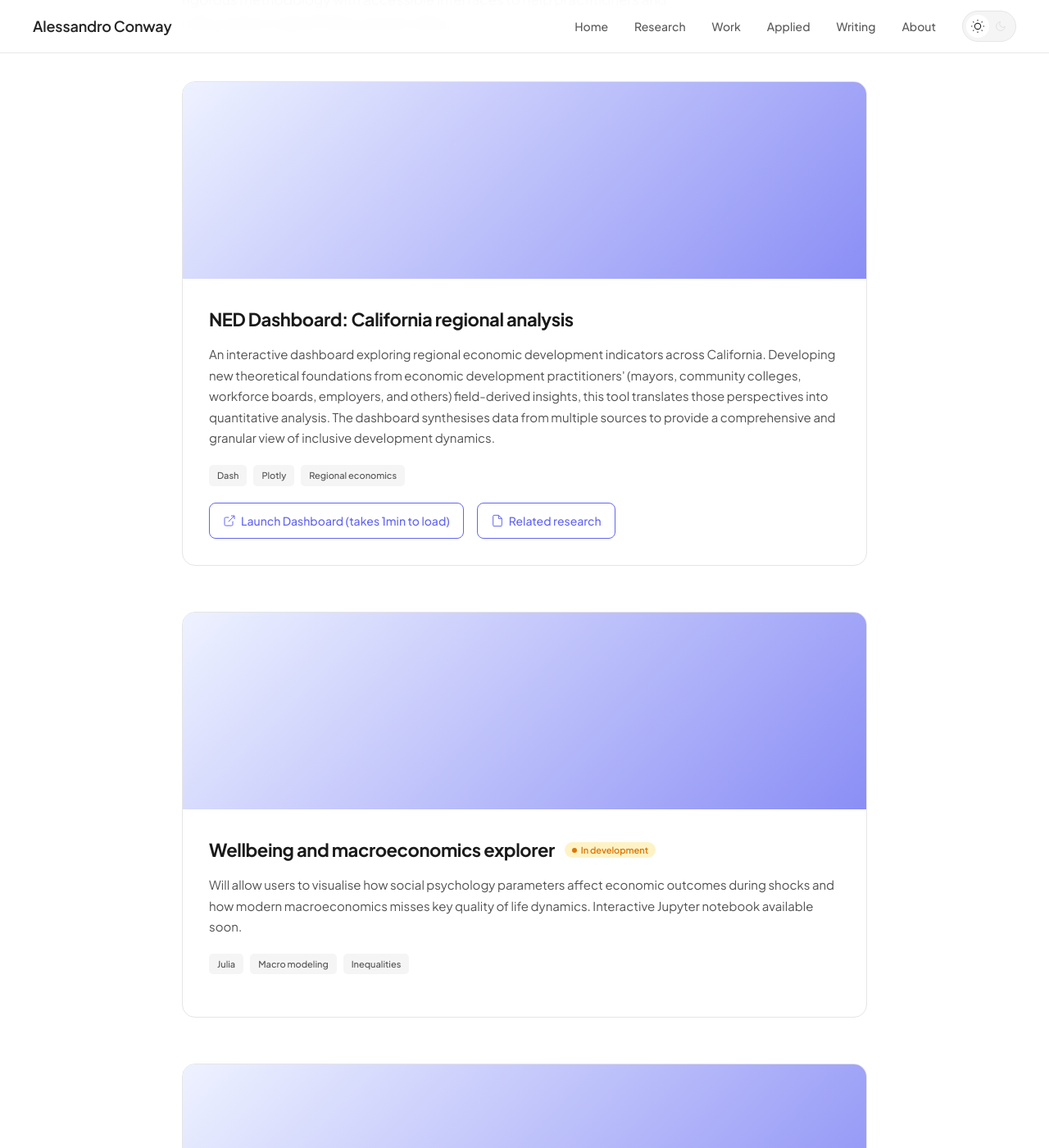
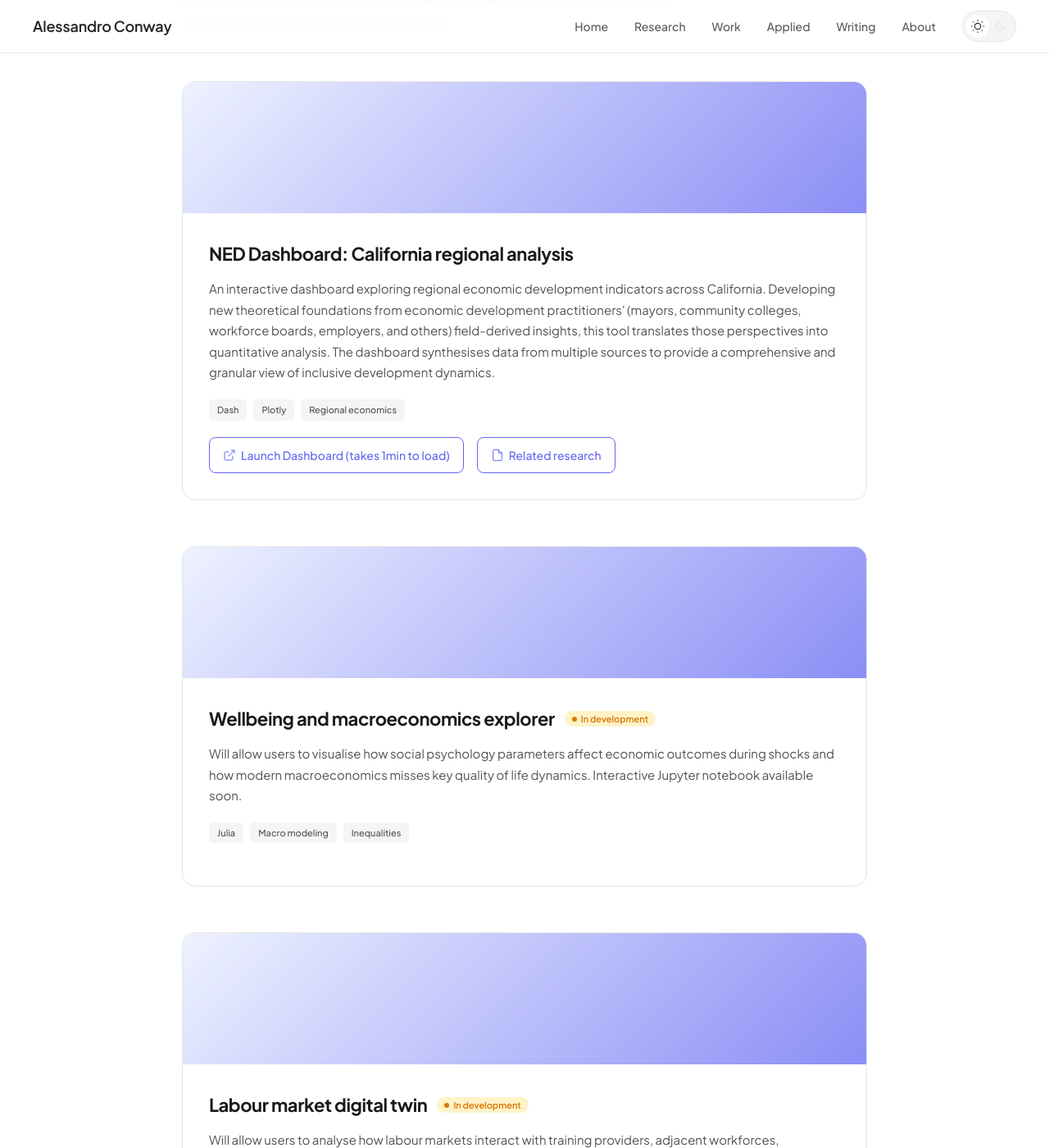
Before and after one commit to conway1521/conway1521.github.io, a Jekyll site: the page built from applied.html, in a window 1280 px wide and 1400 px high, scrolled down 237 px. Shown: the whole window at 82% size. Built offline with Jekyll 4.4.1, drawn with Linux system fonts in a browser that asks for light colours.

Commit message:
Match Applied placeholder height to Work; rewrite graph-intro copy (#7)
* index.html: rewrite graph-intro per user feedback

"My work across industry builds, academic research, and applied tools all share the same questions..." replaces the previous "Three lines of work, one project. Industry build..." opener.

https://claude.ai/code/session_016eeRpDxgYTZLZypPTJ7yN2

* CSS: applied-card-image height 240px to 160px to match project-image

Brings the gradient placeholder boxes on /applied to the same 160px
height used on /work, so the visual rhythm is consistent across pages.

https://claude.ai/code/session_016eeRpDxgYTZLZypPTJ7yN2

```diff
--- a/assets/css/main.css
+++ b/assets/css/main.css
@@ -257,7 +257,7 @@ main { max-width: 900px; margin: 0 auto; padding: 120px 32px 80px; }
 
 /* APPLIED PAGE */
 .applied-card { border: 1px solid var(--border); border-radius: 16px; overflow: hidden; margin-bottom: 32px; background: var(--bg-primary); transition: background 0.4s ease, border-color 0.4s ease; }
-.applied-card-image { height: 240px; background: linear-gradient(135deg, var(--bg-tertiary) 0%, var(--bg-secondary) 100%); display: flex; align-items: center; justify-content: center; transition: background 0.4s ease; overflow: hidden; }
+.applied-card-image { height: 160px; background: linear-gradient(135deg, var(--bg-tertiary) 0%, var(--bg-secondary) 100%); display: flex; align-items: center; justify-content: center; transition: background 0.4s ease; overflow: hidden; }
 .applied-card-image.placeholder-applied { background: linear-gradient(135deg, var(--accent-link-light) 0%, var(--accent-link) 140%); }
 .applied-card-image.placeholder-research { background: linear-gradient(135deg, var(--research-light) 0%, var(--research) 140%); }
 .applied-card-image.placeholder-radius { background: linear-gradient(135deg, var(--work-light) 0%, var(--work) 140%); }
--- a/index.html
+++ b/index.html
@@ -42,7 +42,7 @@ title: null
 
 <section class="graph-section">
     <div class="section-header"><span class="section-title">Across workstreams</span></div>
-    <p class="graph-intro">Three lines of work, one project. Industry build, academic research, and applied tools all share the same questions about labour markets, regional ecosystems, and how policies actually land.</p>
+    <p class="graph-intro">My work across industry builds, academic research, and applied tools all share the same questions about labour markets, regional ecosystems, and how policies actually land.</p>
     <div id="workstream-graph" role="img" aria-label="Interactive graph of workstreams"></div>
     <div class="graph-legend">
         <span class="graph-legend-item"><span class="graph-legend-dot" style="background: var(--work);"></span> Radius Intelligence</span>
```
